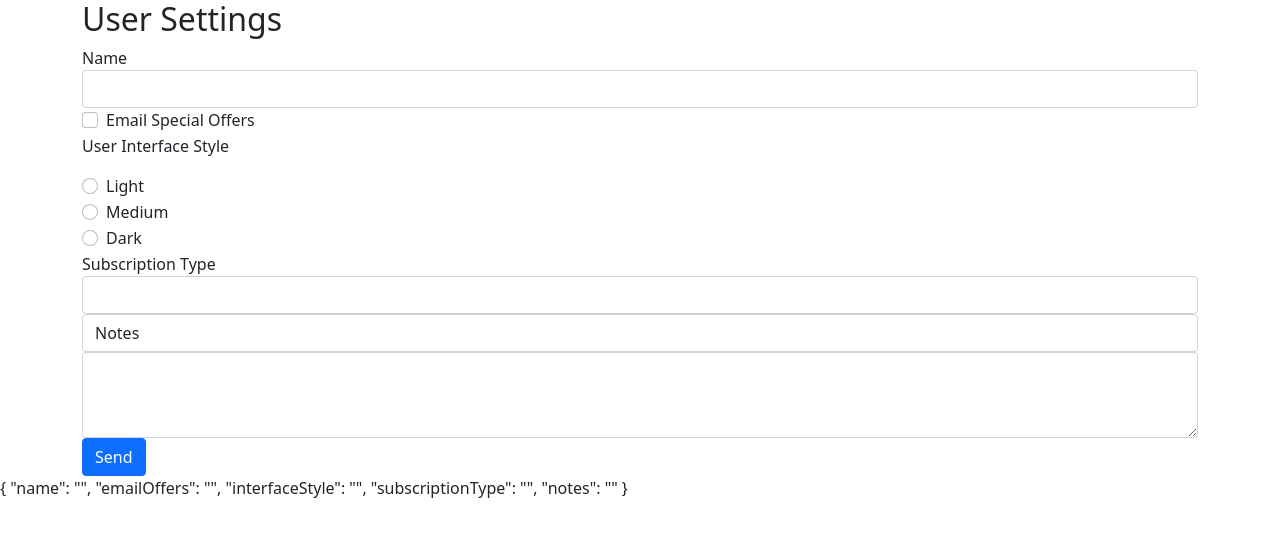
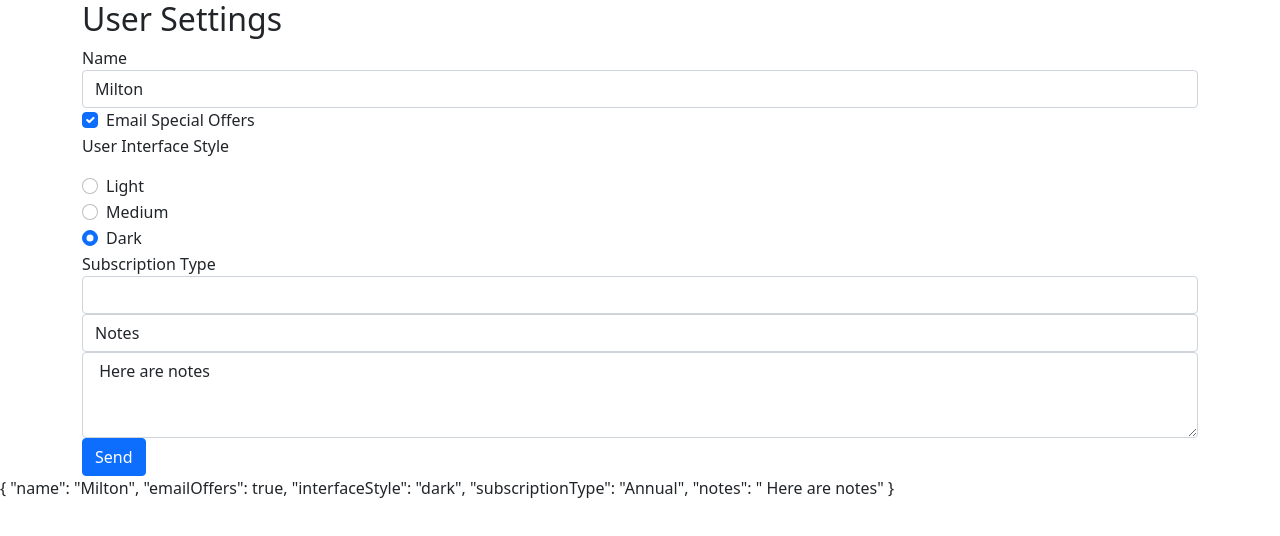
Before and after one commit to satyaprakashrath/angular-forms-plural, an Angular app: page / in a window 1280 px wide. Shown: the top 536 px of the page. Built offline with nearby package versions, Linux system fonts and the light colour scheme.

Commit message:
adding data model interface and two-way data binding

```diff
--- /dev/null
+++ b/src/app/data/user-settings.ts
@@ -0,0 +1,7 @@
+export interface UserSettings {
+  name : string,
+  emailOffers : boolean,
+  interfaceStyle : string,
+  subscriptionStyle : string,
+  notes : string
+};
--- a/src/app/user-settings-form/user-settings-form.component.html
+++ b/src/app/user-settings-form/user-settings-form.component.html
@@ -3,11 +3,11 @@
   <form #form="ngForm">
     <div class="form-group">
       <label for="name">Name</label>
-      <input id="name" name="name" class="form-control" ngModel/>
+      <input id="name" name="name" class="form-control" [(ngModel)]="userSettings.name"/>
     </div>
 
     <div class="form-check form-group">
-      <input class="form-check-input" type="checkbox" value="" id="emailOffers" name="emailOffers" ngModel/>
+      <input class="form-check-input" type="checkbox" value="" id="emailOffers" name="emailOffers" [(ngModel)]="userSettings.emailOffers"/>
       <label class="form-check-label" for="emailOffers">
         Email Special Offers
       </label>
@@ -16,29 +16,29 @@
     <p>User Interface Style</p>
     <div class="form-group">
       <div class="form-check">
-        <input class="form-check-input" type="radio" name="interfaceStyle" value="light" ngModel/>
+        <input class="form-check-input" type="radio" name="interfaceStyle" value="light" [(ngModel)]="userSettings.interfaceStyle"/>
         <label class="form-check-label" for="lightInterface">Light</label>
       </div>
       <div class="form-check">
-        <input class="form-check-input" type="radio" name="interfaceStyle" value="medium" ngModel/>
+        <input class="form-check-input" type="radio" name="interfaceStyle" value="medium" [(ngModel)]="userSettings.interfaceStyle"/>
         <label class="form-check-label" for="mediumInterface">Medium</label>
       </div>
       <div class="form-check">
-        <input class="form-check-input" type="radio" name="interfaceStyle" value="dark" ngModel/>
+        <input class="form-check-input" type="radio" name="interfaceStyle" value="dark" [(ngModel)]="userSettings.interfaceStyle"/>
         <label class="form-check-label" for="darkInterface">Dark</label>
       </div>
     </div>
     <div class="form-group">
       <label for="subscriptionType">Subscription Type</label>
-      <select class="form-control" id="subscriptionType" name="subscriptionType" ngModel>
-        <option value="1">Monthly</option>
-        <option value="2">Yearly</option>
-        <option value="3">Lifetime</option>
+      <select class="form-control" id="subscriptionType" name="subscriptionType" [(ngModel)]="userSettings.subscriptionStyle">
+        <option>Monthly</option>
+        <option>Yearly</option>
+        <option>Lifetime</option>
       </select>
     </div>
     <div class="form-group">
       <label for="notes" class="form-control">Notes</label>
-      <textarea class="form-control" id="notes" name="notes" rows="3" ngModel></textarea>
+      <textarea class="form-control" id="notes" name="notes" rows="3" [(ngModel)]="userSettings.notes"></textarea>
     </div>
     <button class="btn btn-primary">Send</button>
   </form>
--- a/src/app/user-settings-form/user-settings-form.component.ts
+++ b/src/app/user-settings-form/user-settings-form.component.ts
@@ -1,4 +1,5 @@
 import { Component, OnInit } from '@angular/core';
+import { UserSettings } from '../data/user-settings';
 
 @Component({
   selector: 'ps-user-settings-form',
@@ -7,6 +8,14 @@ import { Component, OnInit } from '@angular/core';
 })
 export class UserSettingsFormComponent implements OnInit {
 
+   userSettings : UserSettings = {
+     name : 'Milton',
+     emailOffers : true,
+     interfaceStyle : 'dark',
+     notes : ' Here are notes',
+     subscriptionStyle : 'Annual'
+  }
+
   constructor() { }
 
   ngOnInit(): void {
```
